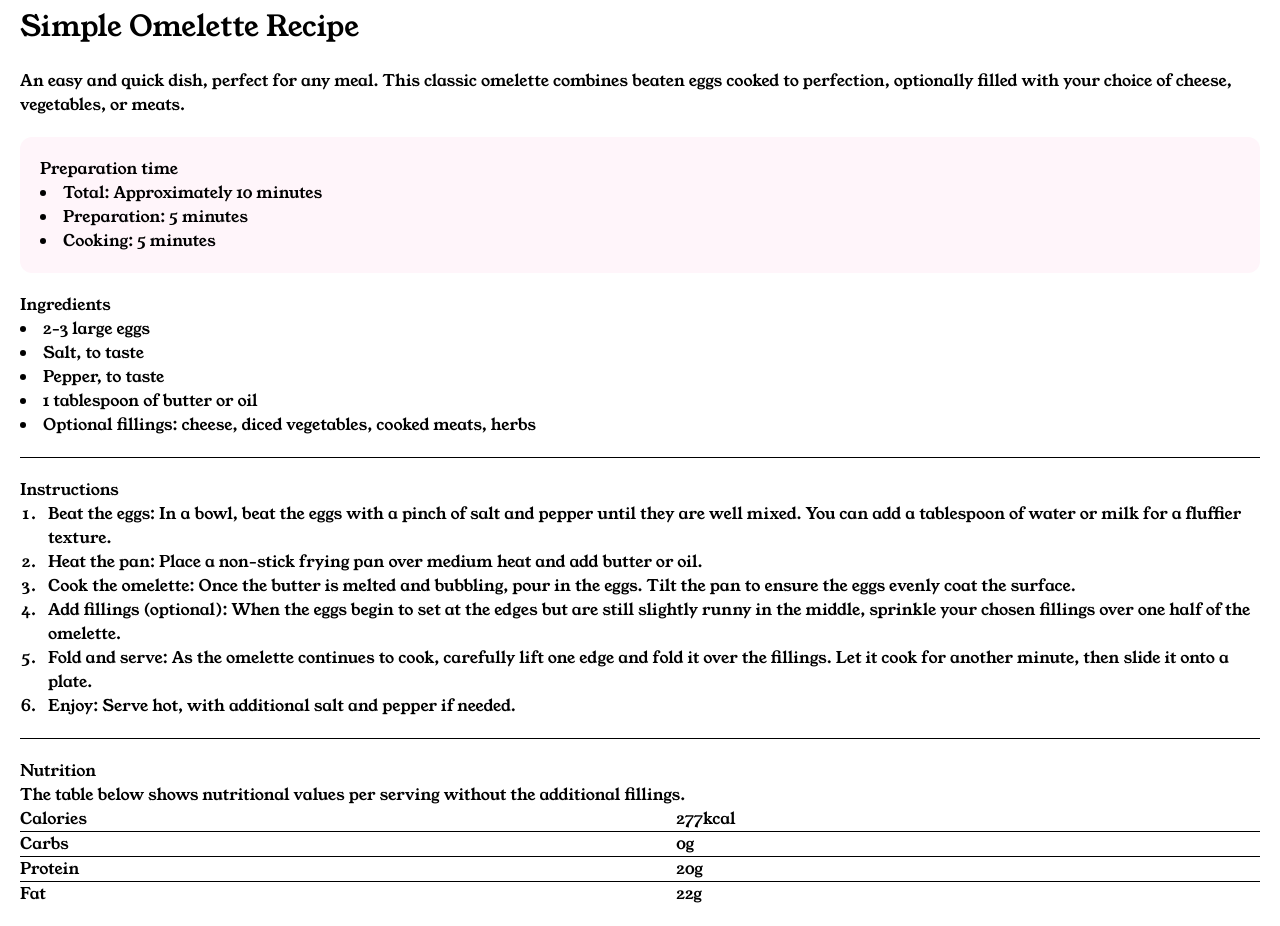
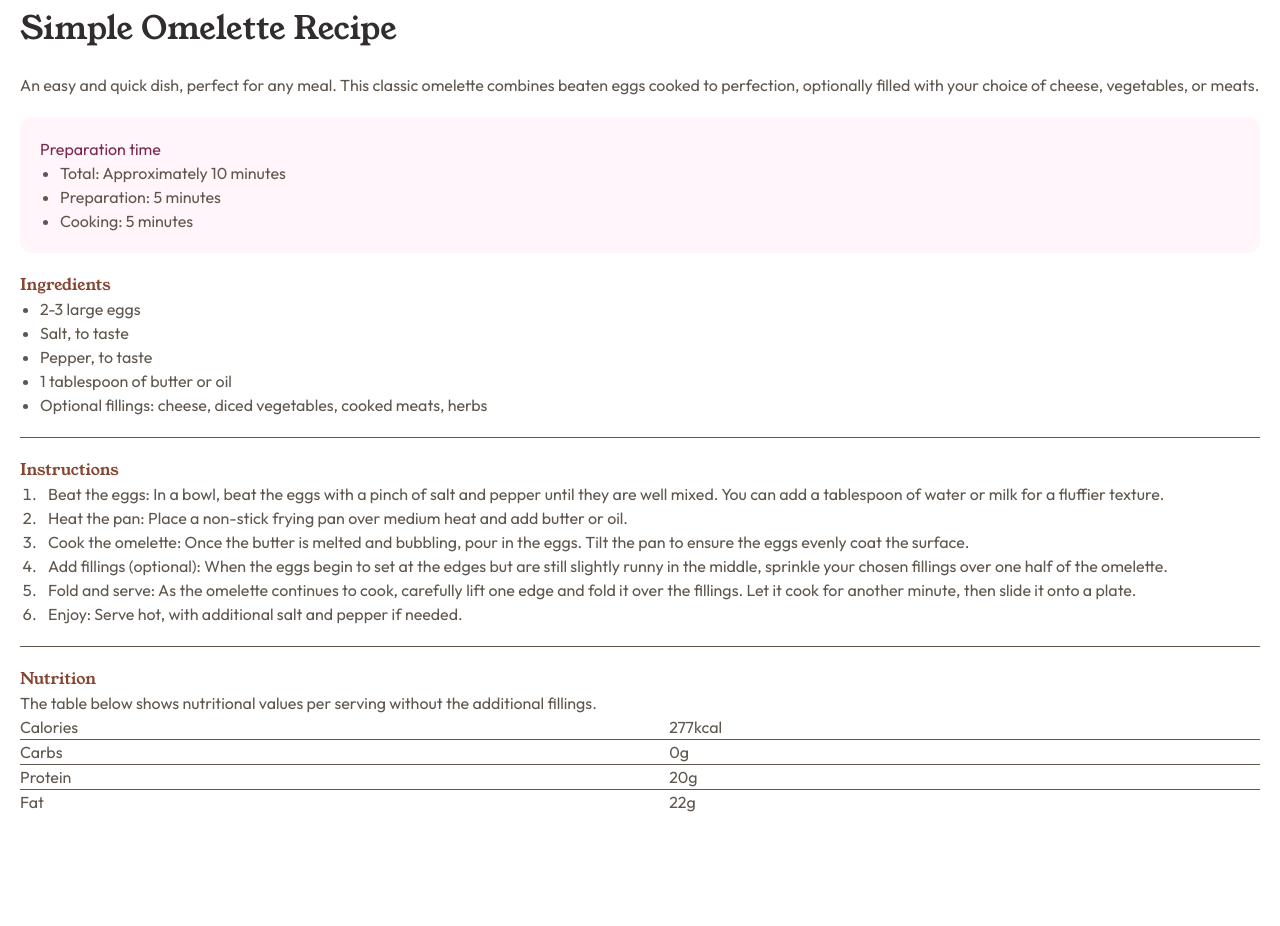
Before and after one commit to 7savv7/frontendmentor, a React (Vite) app in the folder newbie/recipe-page/: page / in a window 1280 px wide. Shown: the part 600-1526 px from the top of the page. After the commit the page ends 1434 px from the top, so only its background shows below. Built offline with nearby package versions, Linux system fonts and the light colour scheme.

Commit message:
[recipe-page]: Style headings

```diff
--- a/newbie/recipe-page/src/App.tsx
+++ b/newbie/recipe-page/src/App.tsx
@@ -8,7 +8,7 @@ function App() {
       />
 
       <div className="p-5 flex flex-col gap-5">
-        <h1 className="text-[1.8em]">Simple Omelette Recipe</h1>
+        <h1 className="text-[2em] font-[Young_Serif] text-stone-900">Simple Omelette Recipe</h1>
 
         <p>
           An easy and quick dish, perfect for any meal. This classic omelette
@@ -17,9 +17,9 @@ function App() {
         </p>
 
         <div className="bg-rose-50 rounded-xl p-5">
-          <p>Preparation time</p>
+          <p className="text-rose-800">Preparation time</p>
 
-          <ul className="list-disc list-inside">
+          <ul className="list-disc pl-5">
             <li>Total: Approximately 10 minutes</li>
             <li>Preparation: 5 minutes</li>
             <li>Cooking: 5 minutes</li>
@@ -27,9 +27,9 @@ function App() {
         </div>
 
         <div className="border-b pb-5">
-          <p>Ingredients</p>
+          <p className="text-brown-800 font-[Young_Serif]">Ingredients</p>
 
-          <ul className="list-disc list-inside">
+          <ul className="list-disc pl-5">
             <li>2-3 large eggs</li>
             <li>Salt, to taste</li>
             <li>Pepper, to taste</li>
@@ -41,7 +41,7 @@ function App() {
         </div>
 
         <div className="border-b pb-5">
-          <p>Instructions</p>
+          <p className="text-brown-800 font-[Young_Serif]">Instructions</p>
 
           <ol className="list-decimal pl-5 [&>li]:pl-2">
             <li>
@@ -74,7 +74,7 @@ function App() {
         </div>
 
         <div>
-          <p>Nutrition</p>
+          <p className="text-brown-800 font-[Young_Serif]">Nutrition</p>
 
           <p>
             The table below shows nutritional values per serving without the
--- a/newbie/recipe-page/src/index.css
+++ b/newbie/recipe-page/src/index.css
@@ -14,5 +14,6 @@
 
 body {
   font-size: 16px;
-  font-family: "Young Serif", sans-serif;
+  font-family: Outfit, sans-serif;
+  color: hsl(30, 10%, 34%);
 }
```
